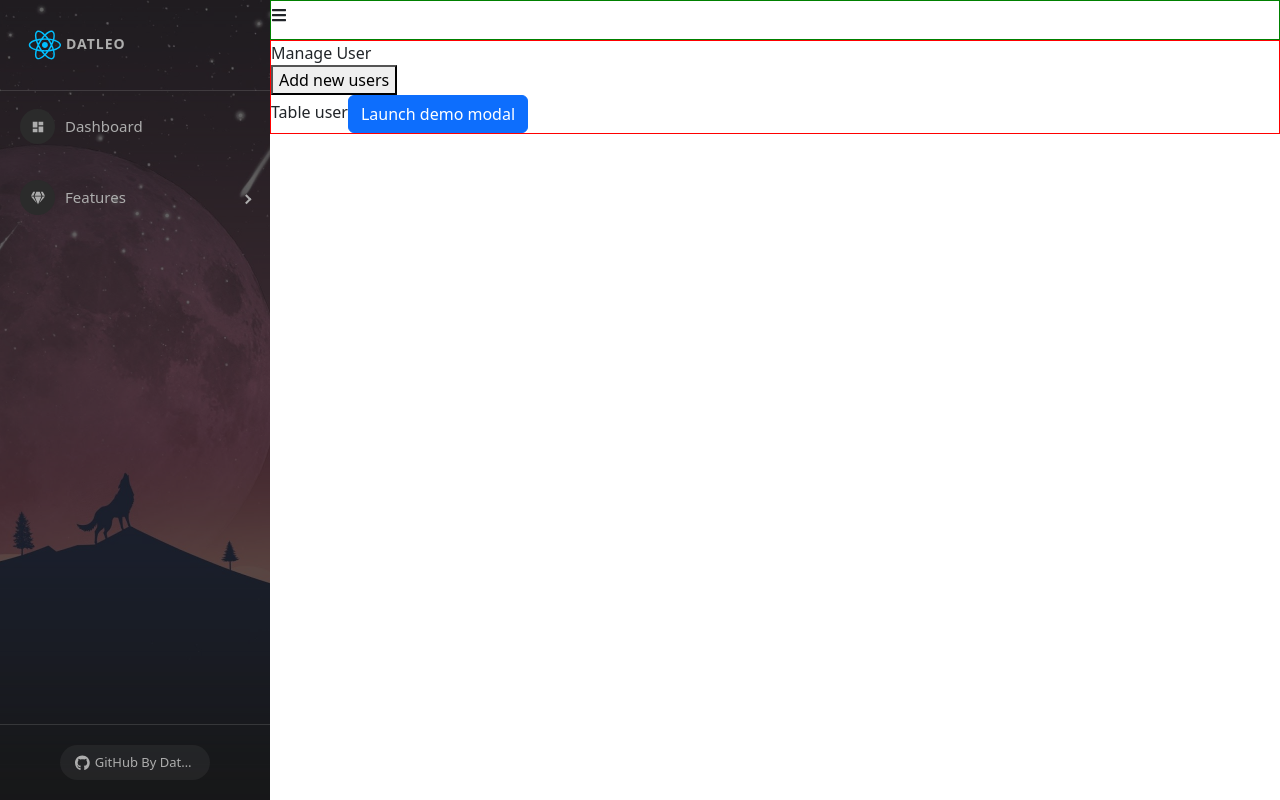
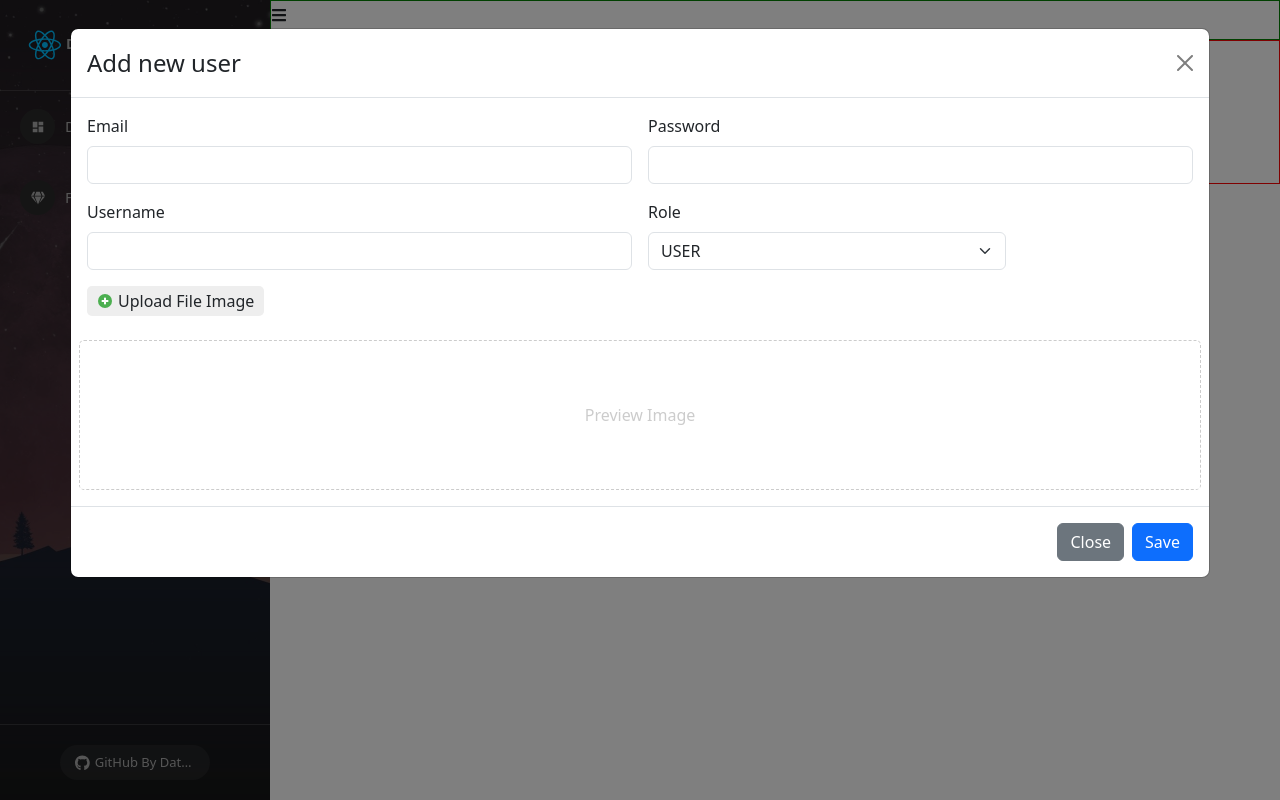
Before and after one commit to nguyendat0908/Project-ReactJS, a React (Create React App) app: page /admins/manage-users in a window 1280 px wide. Both pictures are taken after a click on the button "Add new users". Built offline with nearby package versions, Linux system fonts and the light colour scheme.

Commit message:
Call API them moi user

```diff
--- a/src/components/Admin/Content/ManageUser.js
+++ b/src/components/Admin/Content/ManageUser.js
@@ -1,20 +1,29 @@
 
+import React, { useState } from 'react';
 import ModalCreateUser from "./ModalCreateUser"
+import './ManageUser.scss'
+import { FcPlus } from "react-icons/fc";
 
-const ManageUser = (props) => {
+const ManageUser = () => {
+
+    const [showModalCreateUser, setShowModalCreateUser] = useState(false);
+
     return (
         <div className="manage-user-container">
             <div className="title">
                 Manage User
             </div>
             <div className="users-content">
-                <div>
-                    <button>Add new users</button>
+                <div className="btn-add-new">
+                    <button class="btn btn-primary" onClick={() => setShowModalCreateUser(true)}>
+                        <FcPlus />
+                        Add new users
+                    </button>
                 </div>
-                <div>
+                <div className="table-users-container">
                     Table user
-                    <ModalCreateUser />
                 </div>
+                <ModalCreateUser show={showModalCreateUser} setShow ={setShowModalCreateUser}/>
             </div>
         </div>
     )
--- /dev/null
+++ b/src/components/Admin/Content/ManageUser.scss
@@ -0,0 +1,46 @@
+.manage-user-container {
+    padding: 10px;
+    .users-content {
+        .btn-add-new{
+           margin: 15px 0;
+        }
+        .table-users-container {}
+    }
+    .title {
+        font-weight: 600;
+        font-size: 20px;
+    }
+}
+
+.modal-add-user {
+    .img-preview {
+        border: 1px dashed #ccc;
+        height: 150px;
+        border-radius: 5px;
+        display: flex;
+        justify-content: center;
+        align-items: center;
+        color: #ccc;
+
+        img {
+            max-width: 100%;
+            max-height: 100%;
+        }
+    }
+
+    .label-upload {
+        display: flex;
+        align-items: center;
+        border:  none;
+        width: fit-content;
+        padding: 3px 10px;
+        border-radius: 5px;
+        background: #eeeeee;
+        cursor: pointer;
+        gap: 5px;
+
+        &:hover {
+            background: #dcdcdc;
+        }
+    }
+}
--- a/src/components/Admin/Content/ModalCreateUser.js
+++ b/src/components/Admin/Content/ModalCreateUser.js
@@ -1,20 +1,65 @@
 import { useState } from 'react';
 import Button from 'react-bootstrap/Button';
 import Modal from 'react-bootstrap/Modal';
+import { FcPlus } from "react-icons/fc";
+import axios from 'axios';
 
-const ModalCreateUser = () => {
-    const [show, setShow] = useState(false);
+const ModalCreateUser = (props) => {
+    const { show, setShow } = props;
 
-    const handleClose = () => setShow(false);
-    const handleShow = () => setShow(true);
+    const handleClose = () => {
+        setShow(false)
+        setEmail("");
+        setPassword("");
+        setUsername("");
+        setRole("USER");
+        setImage("");
+        setPreviewImage("");
+    };
+
+    const [email, setEmail] = useState('');
+    const [password, setPassword] = useState('');
+    const [username, setUsername] = useState('');
+    const [image, setImage] = useState('');
+    const [role, setRole] = useState('USER');
+    const [previewImage, setPreviewImage] = useState('');
+
+    const handleUploadImage = (event) => {
+        if (event.target && event.target.files && event.target.files[0]) {
+            setPreviewImage(URL.createObjectURL(event.target.files[0]));
+            setImage(event.target.files[0]);
+        }
+    }
+
+    const handleSubmitCreateUser = async () => {
+        // Validate
+
+        // Call API
+        // let data = {
+        //     email: email,
+        //     password: password,
+        //     username: username,
+        //     role: role,
+        //     userImage: image
+        // }
+        // console.log(data);
+        const data = new FormData();
+        data.append('email', email);
+        data.append('password', password);
+        data.append('username', username);
+        data.append('role', role);
+        data.append('userImage', image);
+
+        let res = await axios.post('http://localhost:8081/api/v1/participant', data)
+        handleClose();
+    }
 
     return (
         <>
-            <Button variant="primary" onClick={handleShow}>
+            {/* <Button variant="primary" onClick={handleShow}>
                 Launch demo modal
-            </Button>
-
-            <Modal show={show} onHide={handleClose} size='xl' backdrop="static">
+            </Button> */}
+            <Modal show={show} onHide={handleClose} size='xl' backdrop="static" className='modal-add-user'>
                 <Modal.Header closeButton>
                     <Modal.Title>Add new user</Modal.Title>
                 </Modal.Header>
@@ -22,34 +67,42 @@ const ModalCreateUser = () => {
                     <form className="row g-3">
                         <div className="col-md-6">
                             <label className="form-label">Email</label>
-                            <input type="email" className="form-control" />
+                            <input type="email" className="form-control" value={email} onChange={(event) => setEmail(event.target.value)} />
                         </div>
                         <div className="col-md-6">
                             <label className="form-label">Password</label>
-                            <input type="password" className="form-control" />
+                            <input type="password" className="form-control" value={password} onChange={(event) => setPassword(event.target.value)} />
                         </div>
                         <div className="col-md-6">
                             <label className="form-label">Username</label>
-                            <input type="text" className="form-control" />
+                            <input type="text" className="form-control" value={username} onChange={(event) => setUsername(event.target.value)} />
                         </div>
                         <div className="col-md-4">
                             <label className="form-label">Role</label>
-                            <select className="form-select">
-                                <option selected value="USER">USER</option>
+                            <select className="form-select" onChange={(event) => setRole(event.target.value)} value={role}>
+                                <option value="USER">USER</option>
                                 <option value="ADMIN">ADMIN</option>
                             </select>
                         </div>
                         <div className='col-md-12'>
-                            <label className='form-label'>Image</label>
-                            <input type='file'/>
+                            <label className='form-label label-upload' htmlFor='label-upload'>
+                                <FcPlus />
+                                Upload File Image
+                            </label>
+                            <input type='file' hidden id='label-upload' onChange={(event) => handleUploadImage(event)} />
                         </div>
+
+                        <div className='col-md-12 img-preview'>
+                            {previewImage ? <img src={previewImage} alt="Preview" /> : <span>Preview Image</span>}
+                        </div>
+
                     </form>
                 </Modal.Body>
                 <Modal.Footer>
                     <Button variant="secondary" onClick={handleClose}>
                         Close
                     </Button>
-                    <Button variant="primary" onClick={handleClose}>
+                    <Button variant="primary" onClick={() => handleSubmitCreateUser()}>
                         Save
                     </Button>
                 </Modal.Footer>
```
